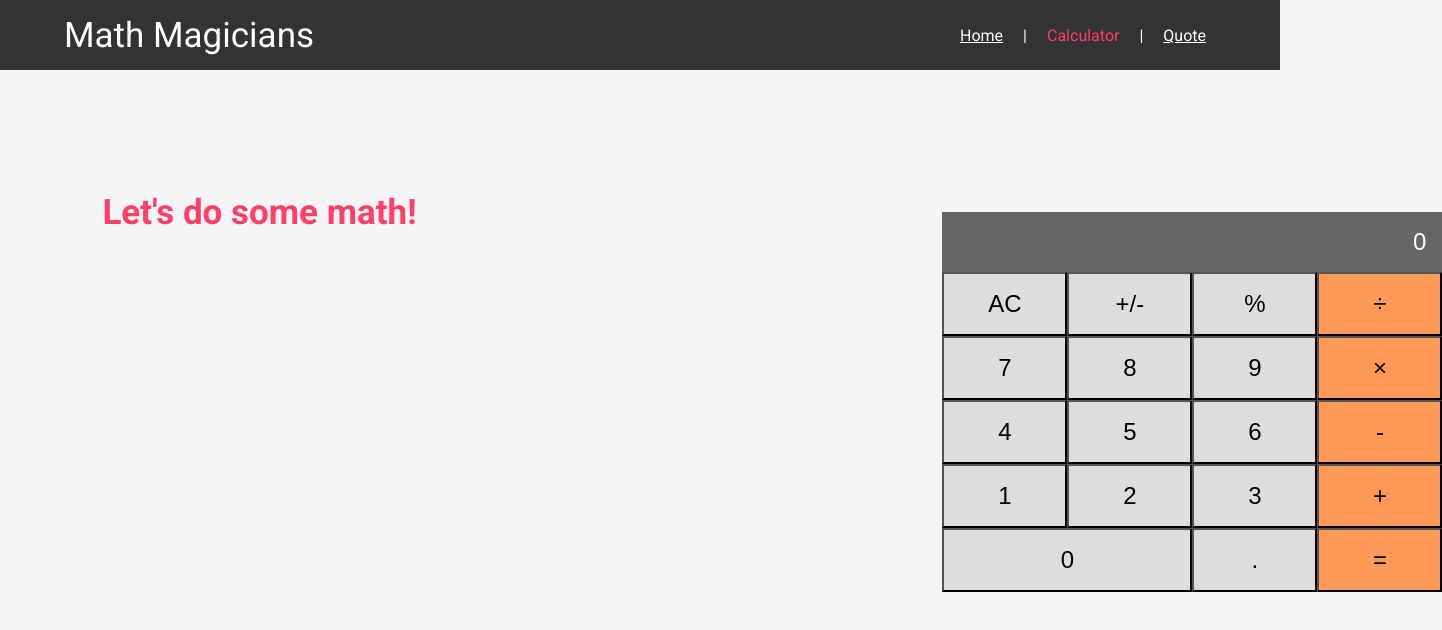
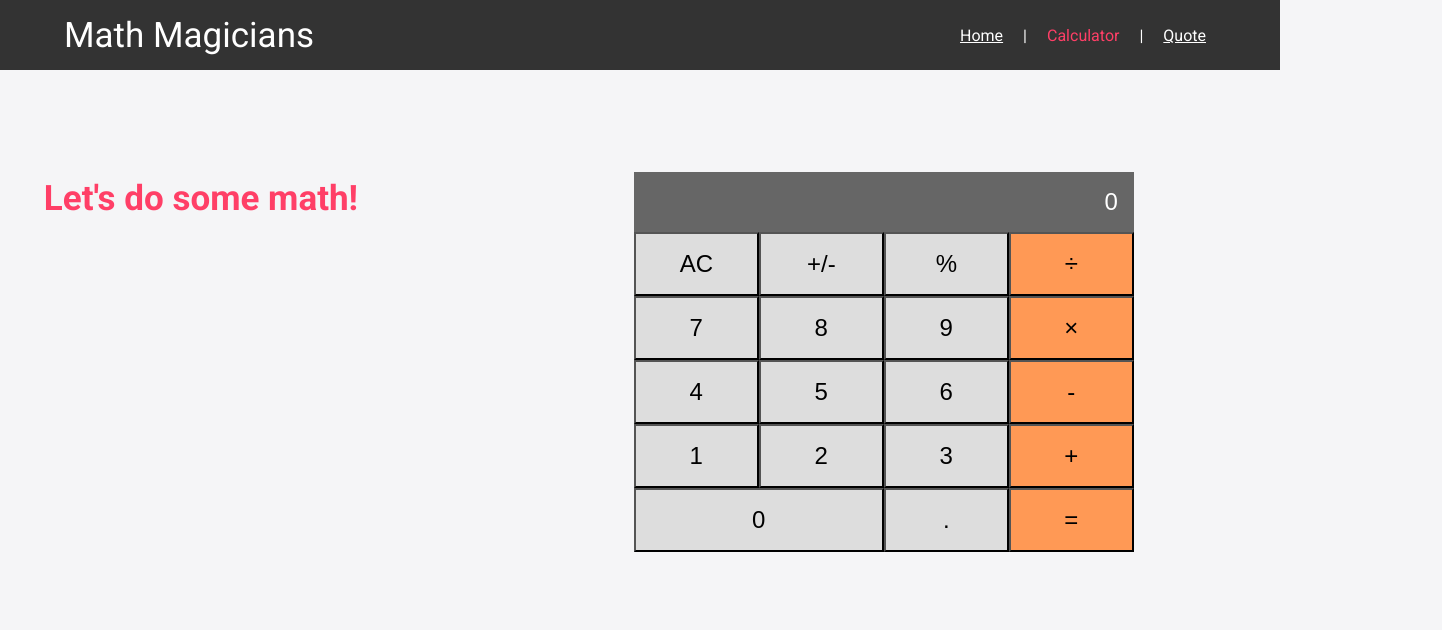
Before and after one commit to LuisSalas94/Math-Magicians, a React (Create React App) app: page /calculator in a window 1280 px wide. Shown: the top 630 px of the page, 1442 px wide, since content can reach past the window. Built offline with nearby package versions, Linux system fonts and the light colour scheme.

Commit message:
Fix Errror

```diff
--- a/src/components/Calculator.js
+++ b/src/components/Calculator.js
@@ -1,3 +1,4 @@
+/* eslint-disable */
 import React, { useState } from 'react';
 import calculate from './logic/calculate';
 
@@ -10,10 +11,12 @@ export default function Calculator() {
   };
 
   return (
-    <div className="calculator-container">
-      <h1 className="calculator-title">Let&apos;s do some math!</h1>
-      <div className="calculator-section">
-        <div className="calculator-container">
+
+
+    <div className="calculator-section">
+        <>
+         <h1 className="calculator-title">Let&apos;s do some math!</h1>
+         <div className="calculator-container">
           <div className="result">
             {state.next || state.operation || state.total || 0}
           </div>
@@ -150,8 +153,9 @@ export default function Calculator() {
           >
             =
           </button>
-        </div>
-      </div>
+         </div>
+        </>
     </div>
+
   );
 }
--- a/src/index.css
+++ b/src/index.css
@@ -13,9 +13,6 @@
   color: #ddd;
 }
 
-html {
-  overflow-y: hidden;
-}
 
 body {
   background-color: #f5f5f7;
@@ -63,7 +60,7 @@ body {
   display: flex;
   justify-content: space-around;
   align-items: baseline;
-}
+  }
 
 /* Navar Styling */
 .navbar {
@@ -122,18 +119,18 @@ body {
 }
 
 /* Calculartor Styling */
-.calculator-container h1 {
+
+.calculator-title  {
   color: #ff3f67;
   width: 400px;
   padding-top: 20px;
-  margin-right: 400px;
   font-size: 35px;
 }
 
 /* Quote Styling */
 .quote {
   padding: 0 10%;
-  height: 100vh;
+  height: 80vh;
   display: flex;
   flex-direction: column;
   justify-content: center;
```
